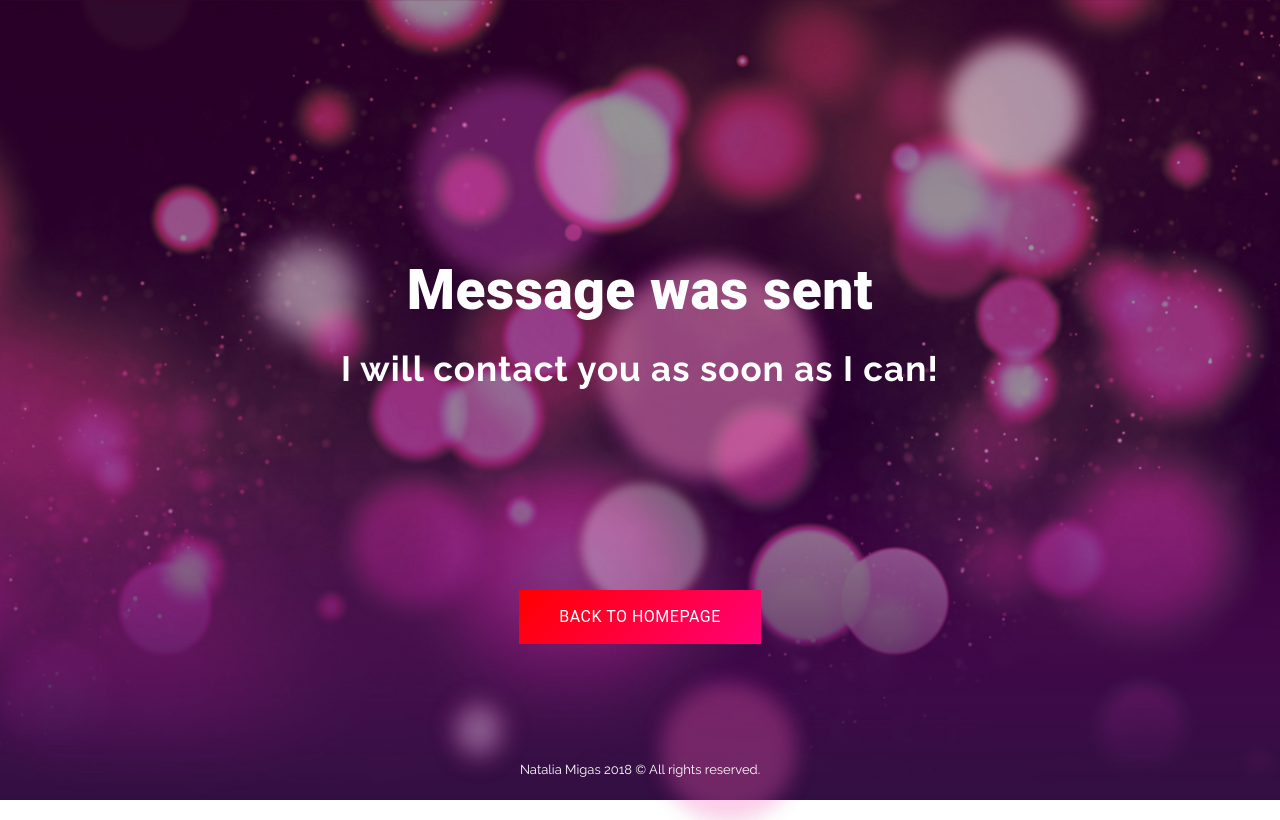
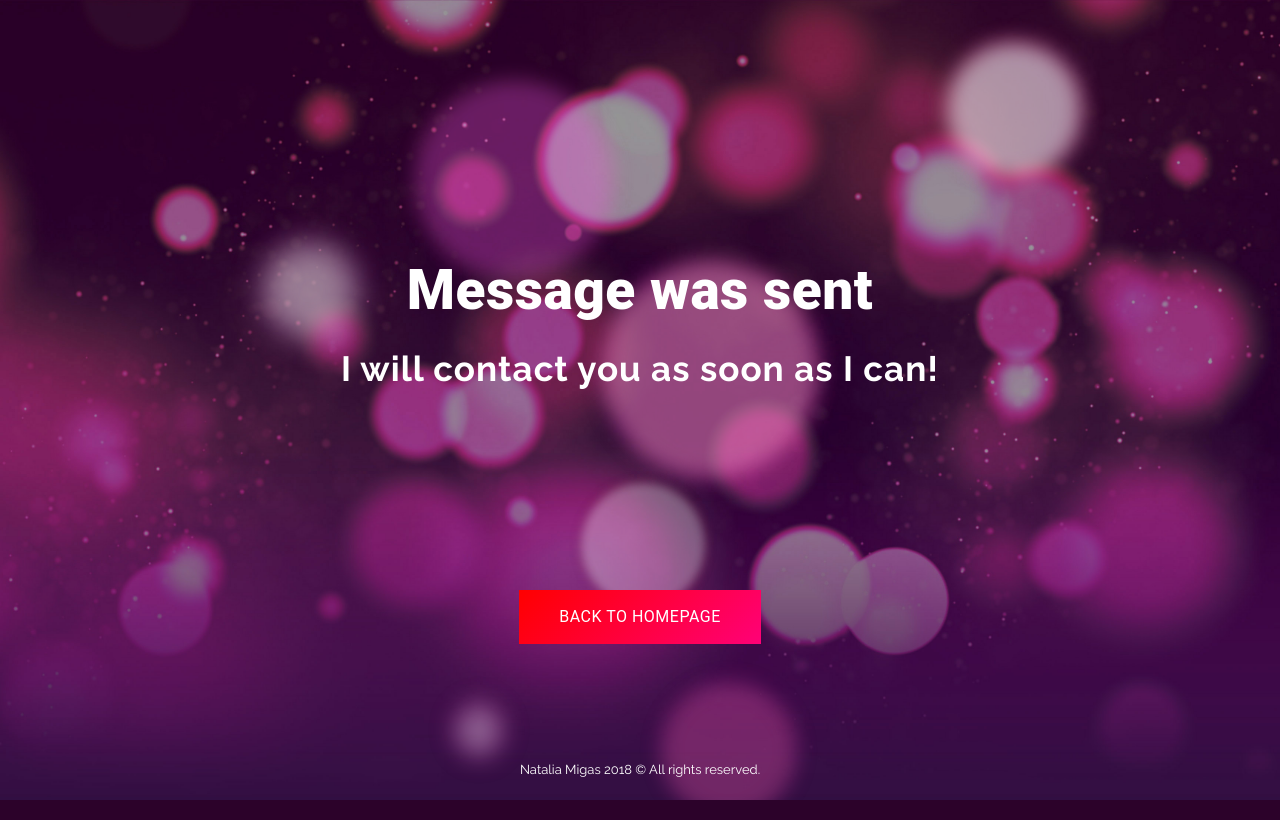
Before and after one commit to natalia-migas/portfolio-new, a PHP site: page /typ.php in a window 1280 px wide. Run offline with PHP 8.4, Linux system fonts and the light colour scheme; some libraries are stand-ins or nearby versions.

Commit message:
fix styling

```diff
--- a/css/main.css
+++ b/css/main.css
@@ -111,7 +111,8 @@ input[type='submit'] {
   background: url(../img/bg/abstract2.jpg) no-repeat bottom;
   background-size: cover;
   min-height: 110vh;
-  position: relative; }
+  position: relative;
+  overflow-y: hidden; }
   @media (max-width: 991px) {
     .header {
       min-height: 100vh; } }
--- a/sass/main.scss
+++ b/sass/main.scss
@@ -134,6 +134,7 @@ input[type='submit'] {
   background-size: cover;
   min-height: 110vh;
   position: relative;
+  overflow-y: hidden;
   @media (max-width: 991px) {
     min-height: 100vh;
   }
```
